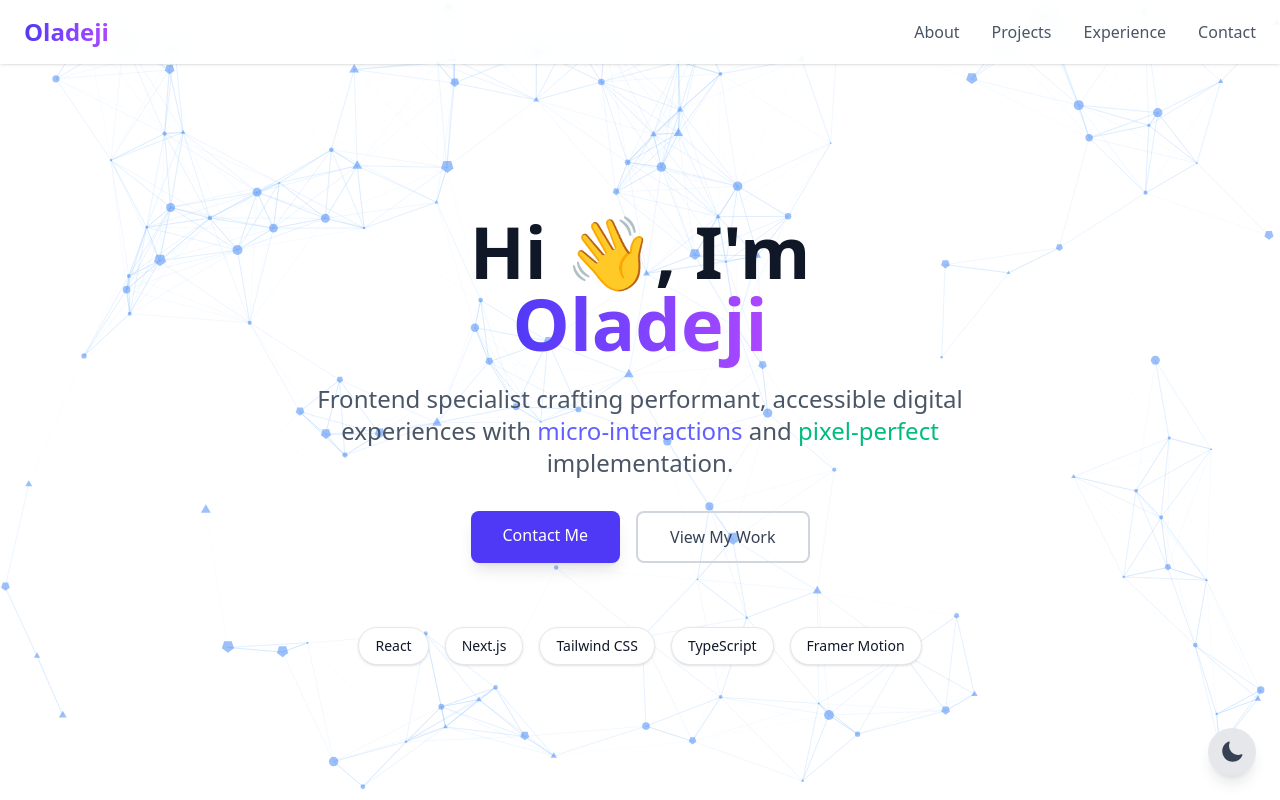
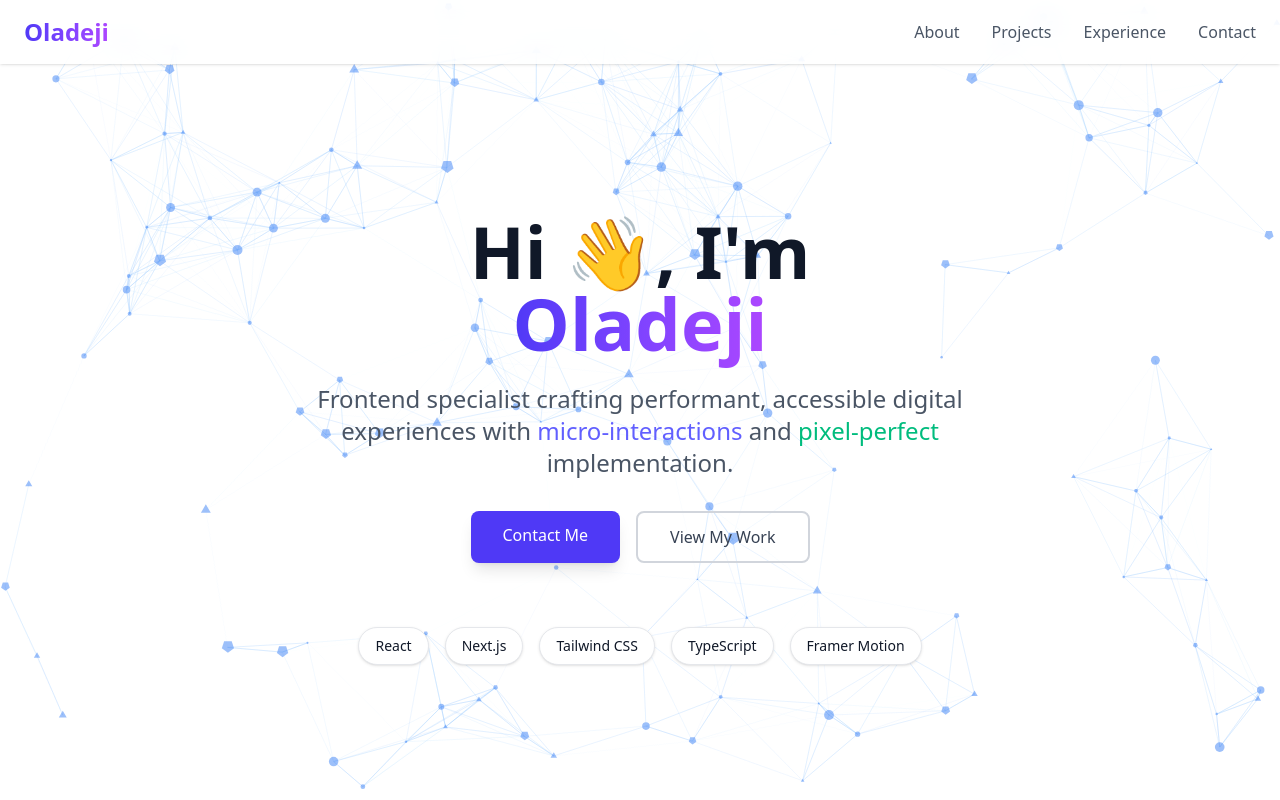
Before and after one commit to Dee-12-code/portfolio, a Next.js app: page / in a window 1280 px wide. Shown: the top 800 px of the page. Built offline with nearby package versions, Linux system fonts and the light colour scheme.

Commit message:
initial commit

```diff
--- a/app/(main)/layout.tsx
+++ b/app/(main)/layout.tsx
@@ -1,6 +1,5 @@
 import './globals.css';
 import Navbar from './components/Navbar';
-import ThemeSwitcher from './components/ThemeSwitcher';
 import Footer from './components/Footer';
 import ParticlesBackground from './components/ParticlesBackground';
 import type { Metadata } from "next";
@@ -21,7 +20,6 @@ export default function RootLayout({
         <Navbar />
         <SpeedInsights/>
         <ParticlesBackground/>
-        <ThemeSwitcher />
         <main>{children}</main>
         <Footer />
       </body>
```
